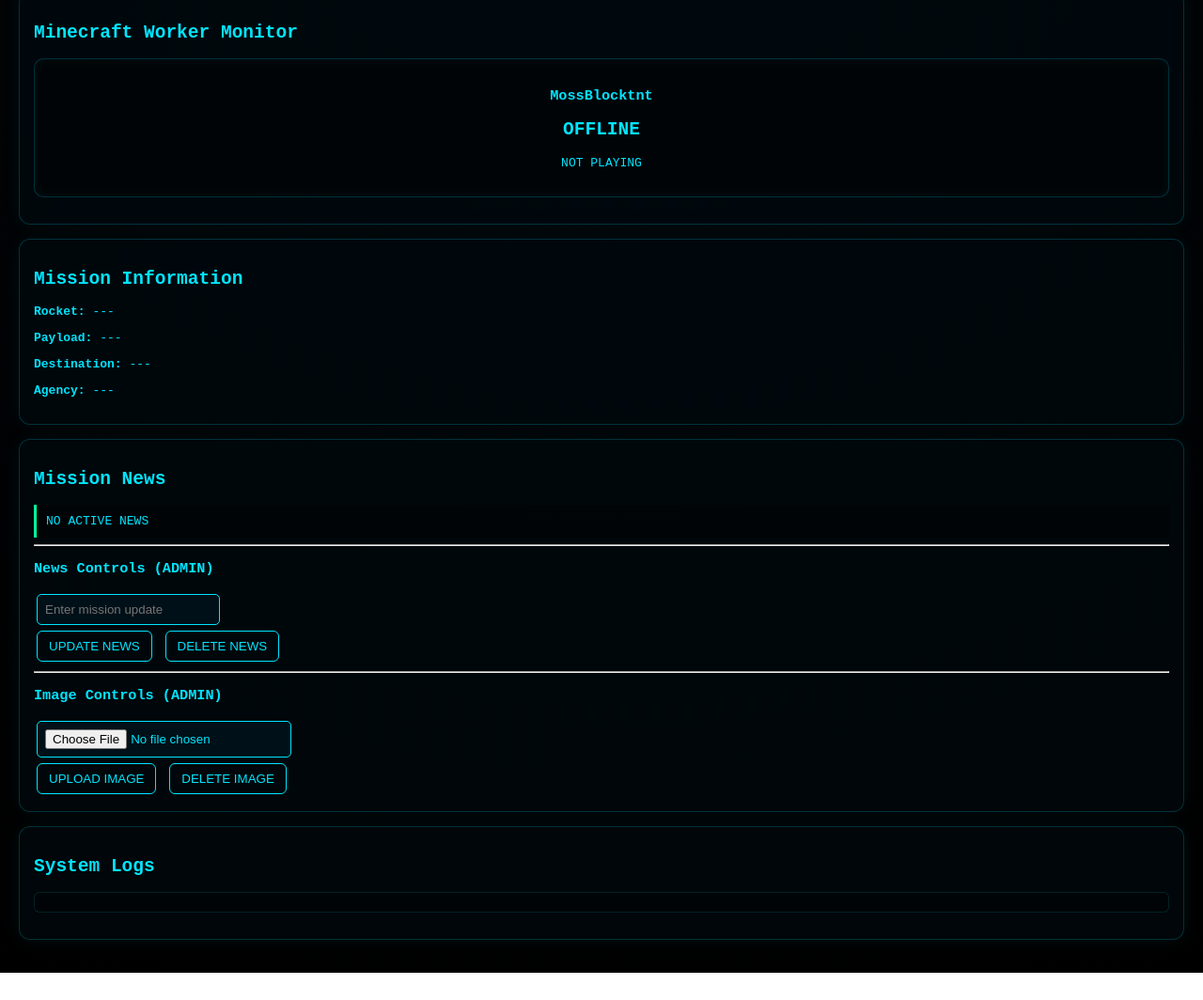
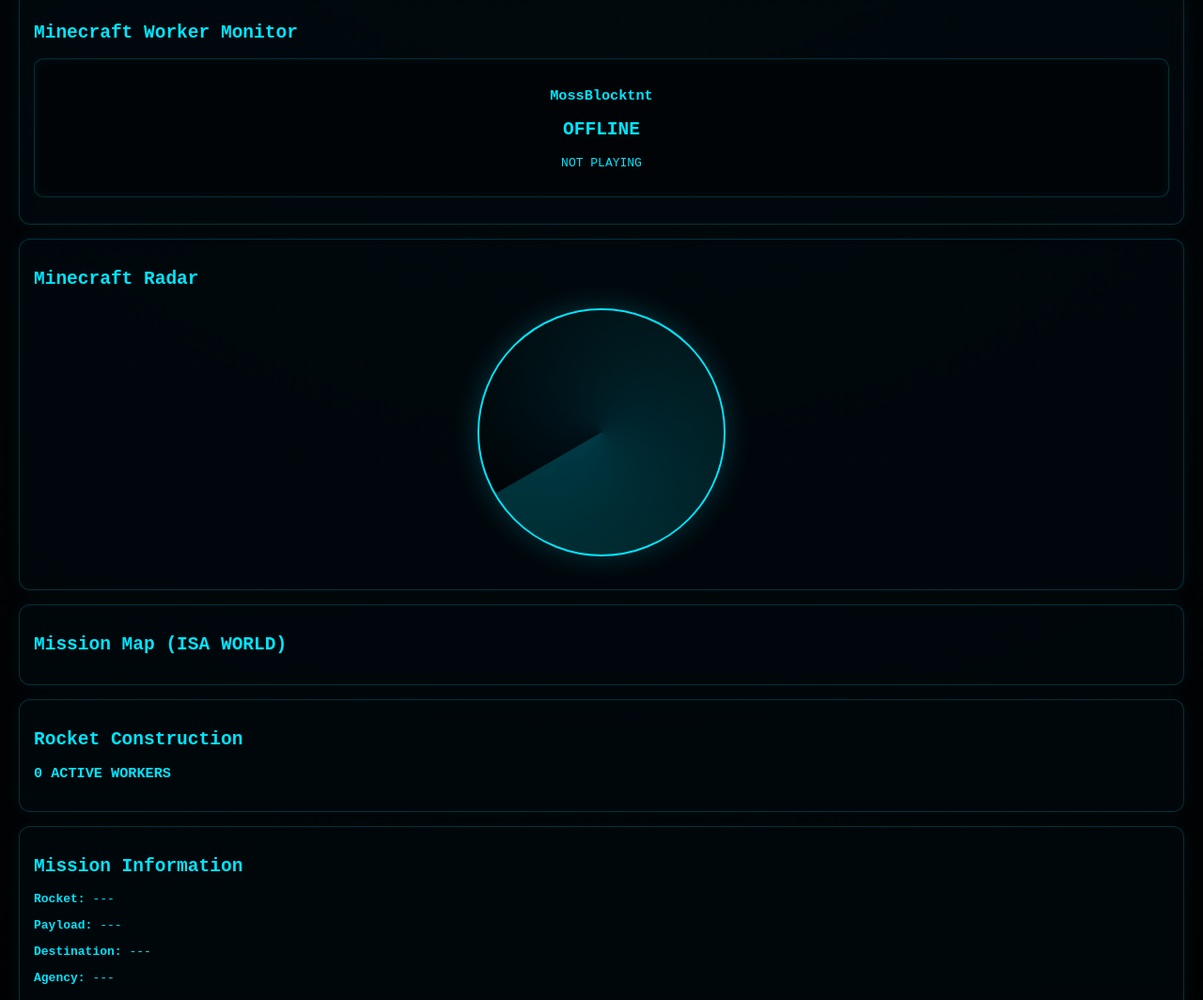
Before and after one commit to SISTEMtnt/ISA-control-V4, a website: page isa-site/public/index.html in a window 1280 px wide. Shown: the part 454-1518 px from the top of the page at 94% size. Before the commit the page ends 1489 px from the top, so only its background shows below. Drawn offline with Linux system fonts and the light colour scheme.

Commit message:
Update index.html

```diff
--- a/isa-site/public/index.html
+++ b/isa-site/public/index.html
@@ -48,7 +48,7 @@
 </section>
 
 <!-- =========================
-     MINECRAFT STATUS (NEW)
+     MINECRAFT STATUS
 ========================= -->
 <section class="panel">
   <h2>Minecraft Worker Monitor</h2>
@@ -60,6 +60,30 @@
   </div>
 
   <pre id="playersBox"></pre>
+</section>
+
+<!-- =========================
+     📡 RADAR
+========================= -->
+<section class="panel">
+  <h2>Minecraft Radar</h2>
+  <div class="radar" id="radar"></div>
+</section>
+
+<!-- =========================
+     🗺️ MAPPA
+========================= -->
+<section class="panel">
+  <h2>Mission Map (ISA WORLD)</h2>
+  <div id="map" class="map"></div>
+</section>
+
+<!-- =========================
+     👷 WORKERS
+========================= -->
+<section class="panel">
+  <h2>Rocket Construction</h2>
+  <h3 id="workersCount">0 ACTIVE WORKERS</h3>
 </section>
 
 <!-- =========================
```
